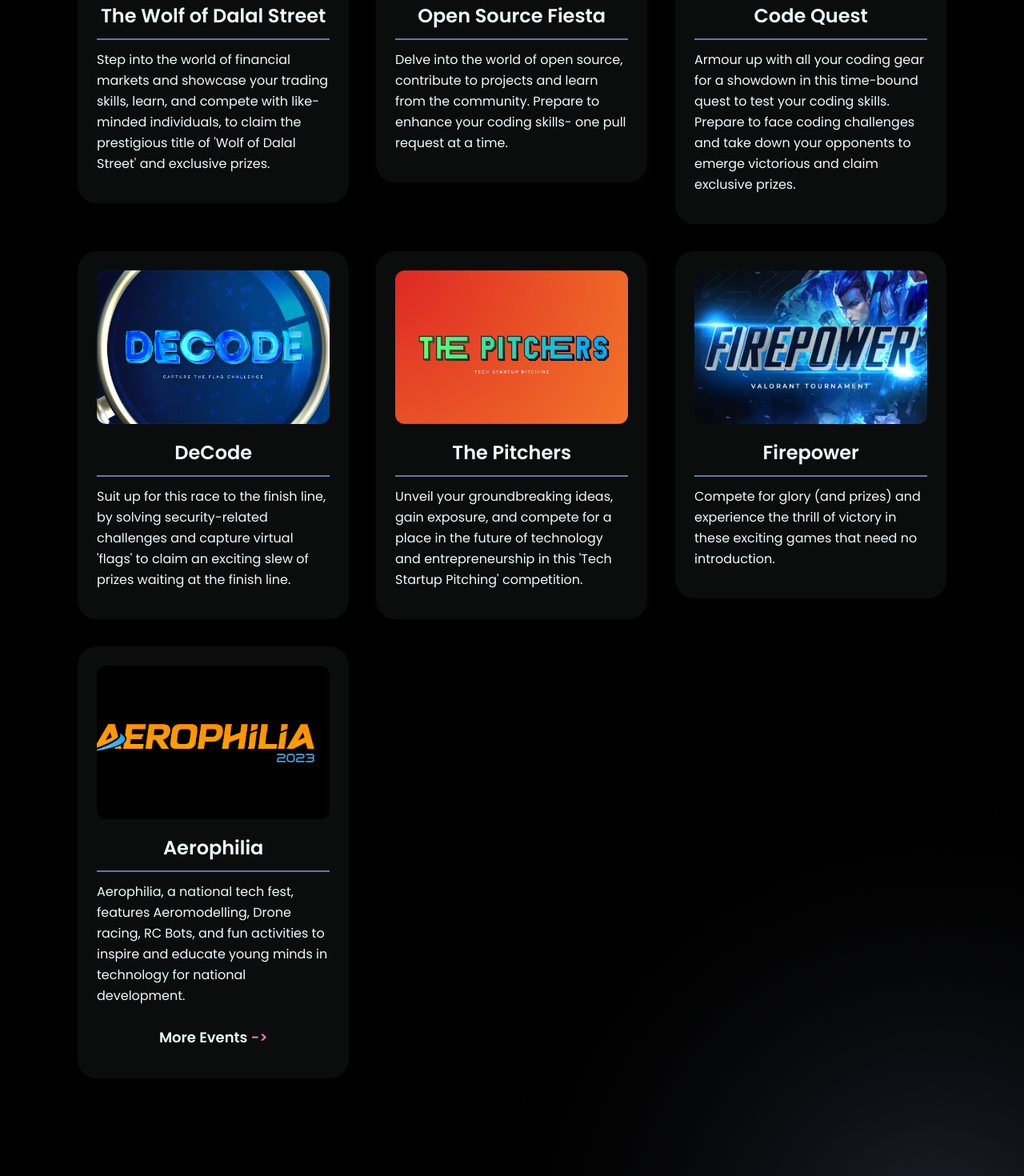
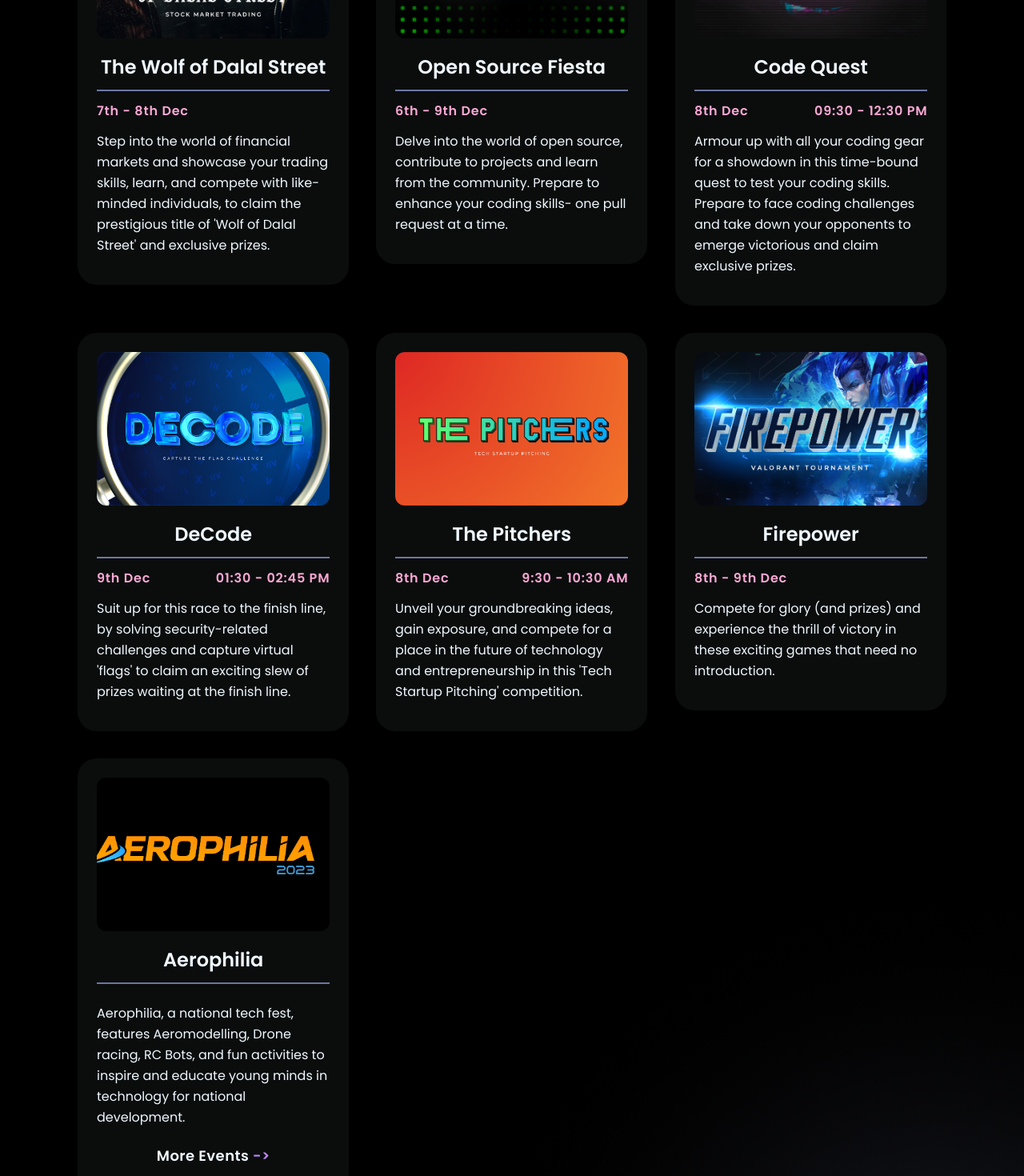
Before and after one commit to srajankumar/codeblaze, a Next.js app: page / in a window 1280 px wide. Shown: the part 3320-4790 px from the top of the page at 80% size. Built offline with nearby package versions, Linux system fonts and the light colour scheme.

Commit message:
add: date & time

```diff
--- a/src/components/Card.jsx
+++ b/src/components/Card.jsx
@@ -3,7 +3,16 @@ import Tilt from "react-parallax-tilt";
 import Image from "next/image";
 import Link from "next/link";
 
-const EventCard = ({ title, description, imageSrc, register, rule, link }) => {
+const EventCard = ({
+  title,
+  description,
+  imageSrc,
+  register,
+  rule,
+  link,
+  date,
+  time,
+}) => {
   return (
     <div className="p-4 w-full">
       <div className="md:flex hidden">
@@ -15,6 +24,8 @@ const EventCard = ({ title, description, imageSrc, register, rule, link }) => {
             register={register}
             rule={rule}
             link={link}
+            date={date}
+            time={time}
           />
         </Tilt>
       </div>
@@ -24,14 +35,26 @@ const EventCard = ({ title, description, imageSrc, register, rule, link }) => {
           description={description}
           imageSrc={imageSrc}
           register={register}
+          rule={rule}
           link={link}
+          date={date}
+          time={time}
         />
       </div>
     </div>
   );
 };
 
-const Card = ({ title, description, imageSrc, register, rule, link }) => {
+const Card = ({
+  title,
+  description,
+  imageSrc,
+  register,
+  rule,
+  link,
+  date,
+  time,
+}) => {
   const handleMouseMove = (e) => {
     const rect = e.currentTarget.getBoundingClientRect();
     const x = e.clientX - rect.left;
@@ -62,16 +85,19 @@ const Card = ({ title, description, imageSrc, register, rule, link }) => {
           <h1 className="mt-5 title-font text-2xl font-poppinsSB mb-3">
             {title}
           </h1>
-          <p className="font-poppinsR border-t-2 border-[#6D76A3] pt-3 leading-relaxed mb-3">
+          <div className="flex justify-between text-pink-300 w-full font-poppinsSB tracking-wider border-t-2 border-[#6D76A3] pt-3 leading-relaxed">
+            <span>{date}</span> <span>{time}</span>
+          </div>
+          <p className="font-poppinsR pt-3 leading-relaxed mb-3">
             {description}
           </p>
-          <div className="flex ">
+          <div className="flex w-full justify-between flex-wrap">
             {register && (
-              <Link target="_blank" href={register}>
-                <div className="group flex w-fit rounded-full border sm:border-transparent sm:px-9 px-6 sm:py-3 py-2 transition-colors bg-transparent sm:hover:border-neutral-700 border-neutral-700 hover:bg-neutral-800/30">
-                  <h2 className="sm:text-lg font-poppinsSB">
+              <Link className="my-1" target="_blank" href={register}>
+                <div className="group flex w-fit rounded-full border sm:border-transparent sm:px-7 px-6 sm:py-2 py-2 transition-colors bg-transparent sm:hover:border-neutral-700 border-neutral-700 hover:bg-neutral-800/30">
+                  <h2 className="sm:text-lg tracking-wide font-poppinsSB">
                     Register{" "}
-                    <span className="inline-block text-pink-400 transition-transform group-hover:translate-x-1 motion-reduce:transform-none">
+                    <span className="inline-block text-purple-400 transition-transform group-hover:translate-x-1 motion-reduce:transform-none">
                       -&gt;
                     </span>
                   </h2>
@@ -79,23 +105,25 @@ const Card = ({ title, description, imageSrc, register, rule, link }) => {
               </Link>
             )}
             {rule && (
-              <Link target="_blank" href={rule}>
-                <div className="group flex w-fit rounded-full border sm:border-transparent sm:px-9 px-6 sm:py-3 py-2 transition-colors bg-transparent sm:hover:border-neutral-700 border-neutral-700 hover:bg-neutral-800/30">
-                  <h2 className="sm:text-lg font-poppinsSB">
+              <Link className="my-1" target="_blank" href={rule}>
+                <div className="group flex w-fit rounded-full border sm:border-transparent sm:px-7 px-6 sm:py-2 py-2 transition-colors bg-transparent sm:hover:border-neutral-700 border-neutral-700 hover:bg-neutral-800/30">
+                  <h2 className="sm:text-lg tracking-wide font-poppinsSB">
                     Rule Book{" "}
-                    <span className="inline-block text-pink-400 transition-transform group-hover:translate-x-1 motion-reduce:transform-none">
+                    <span className="inline-block text-purple-400 transition-transform group-hover:translate-x-1 motion-reduce:transform-none">
                       -&gt;
                     </span>
                   </h2>
                 </div>
               </Link>
             )}
+          </div>
+          <div className="flex w-full justify-center flex-wrap">
             {link && (
               <Link target="_blank" href={link}>
-                <div className="group flex w-fit rounded-full border sm:border-transparent sm:px-9 px-6 sm:py-3 py-2 transition-colors bg-transparent sm:hover:border-neutral-700 border-neutral-700 hover:bg-neutral-800/30">
-                  <h2 className="sm:text-lg font-poppinsSB">
+                <div className="group flex w-fit rounded-full border sm:border-transparent sm:px-7 px-6 sm:py-2 py-2 transition-colors bg-transparent sm:hover:border-neutral-700 border-neutral-700 hover:bg-neutral-800/30">
+                  <h2 className="sm:text-lg tracking-wide font-poppinsSB">
                     More Events{" "}
-                    <span className="inline-block text-pink-400 transition-transform group-hover:translate-x-1 motion-reduce:transform-none">
+                    <span className="inline-block text-purple-400 transition-transform group-hover:translate-x-1 motion-reduce:transform-none">
                       -&gt;
                     </span>
                   </h2>
--- a/src/components/Events.tsx
+++ b/src/components/Events.tsx
@@ -6,11 +6,13 @@ const Events = () => {
     {
       title: "UI Battles",
       description:
-        "A thrilling web-based challenge that will put your design and coding skills to the test. Participate in this competition to showcase compelling UI using HTML, CSS and JavaScript.",
+        "A thrilling web-based challenge that will put your design and coding skills to the test. Participate in this competition to showcase compelling UI using HTML, CSS, JavaScript and / or other CSS Libraries.",
       imageSrc: "ui-battles.webp",
       register: "",
       rule: "",
       link: "",
+      date: "8th Dec",
+      time: "01:30 - 03:00 PM",
     },
 
     {
@@ -21,6 +23,8 @@ const Events = () => {
       register: "",
       rule: "",
       link: "",
+      date: "8th Dec",
+      time: "11:30 - 01:00 PM",
     },
 
     {
@@ -31,6 +35,8 @@ const Events = () => {
       register: "",
       rule: "",
       link: "",
+      date: "8th Dec",
+      time: "02:45 - 04:00 PM",
     },
 
     {
@@ -41,6 +47,8 @@ const Events = () => {
       register: "",
       rule: "",
       link: "",
+      date: "7th - 8th Dec",
+      time: "",
     },
 
     {
@@ -51,6 +59,8 @@ const Events = () => {
       register: "",
       rule: "",
       link: "",
+      date: "6th - 9th Dec",
+      time: "",
     },
 
     {
@@ -61,6 +71,8 @@ const Events = () => {
       register: "",
       rule: "",
       link: "",
+      date: "8th Dec",
+      time: "09:30 - 12:30 PM",
     },
 
     {
@@ -71,6 +83,8 @@ const Events = () => {
       register: "",
       rule: "",
       link: "",
+      date: "9th Dec",
+      time: "01:30 - 02:45 PM",
     },
 
     {
@@ -81,6 +95,8 @@ const Events = () => {
       register: "",
       rule: "",
       link: "",
+      date: "8th Dec",
+      time: "9:30 - 10:30 AM",
     },
 
     {
@@ -91,6 +107,8 @@ const Events = () => {
       register: "",
       rule: "",
       link: "",
+      date: "8th - 9th Dec",
+      time: "",
     },
 
     {
@@ -118,6 +136,8 @@ const Events = () => {
             register={data.register}
             rule={data.rule}
             link={data.link}
+            date={data.date}
+            time={data.time}
           />
         ))}
       </div>
```
